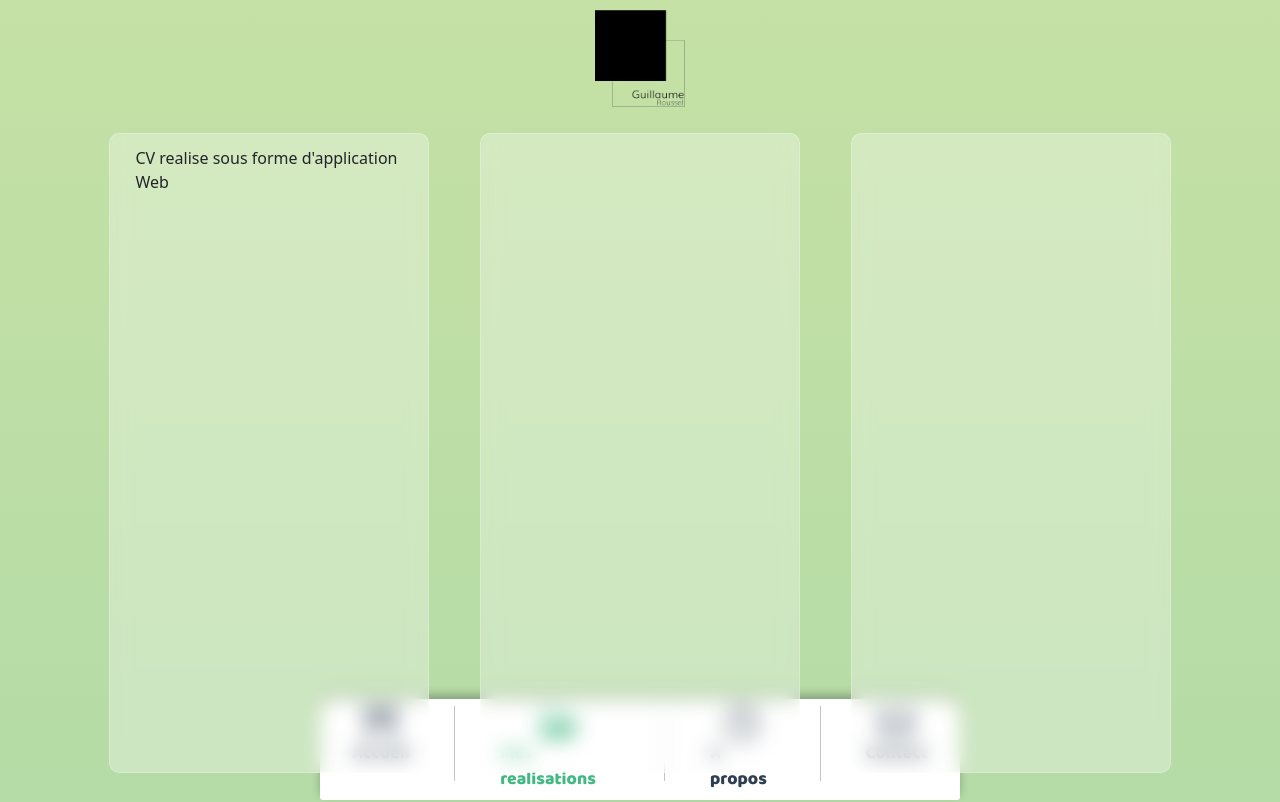
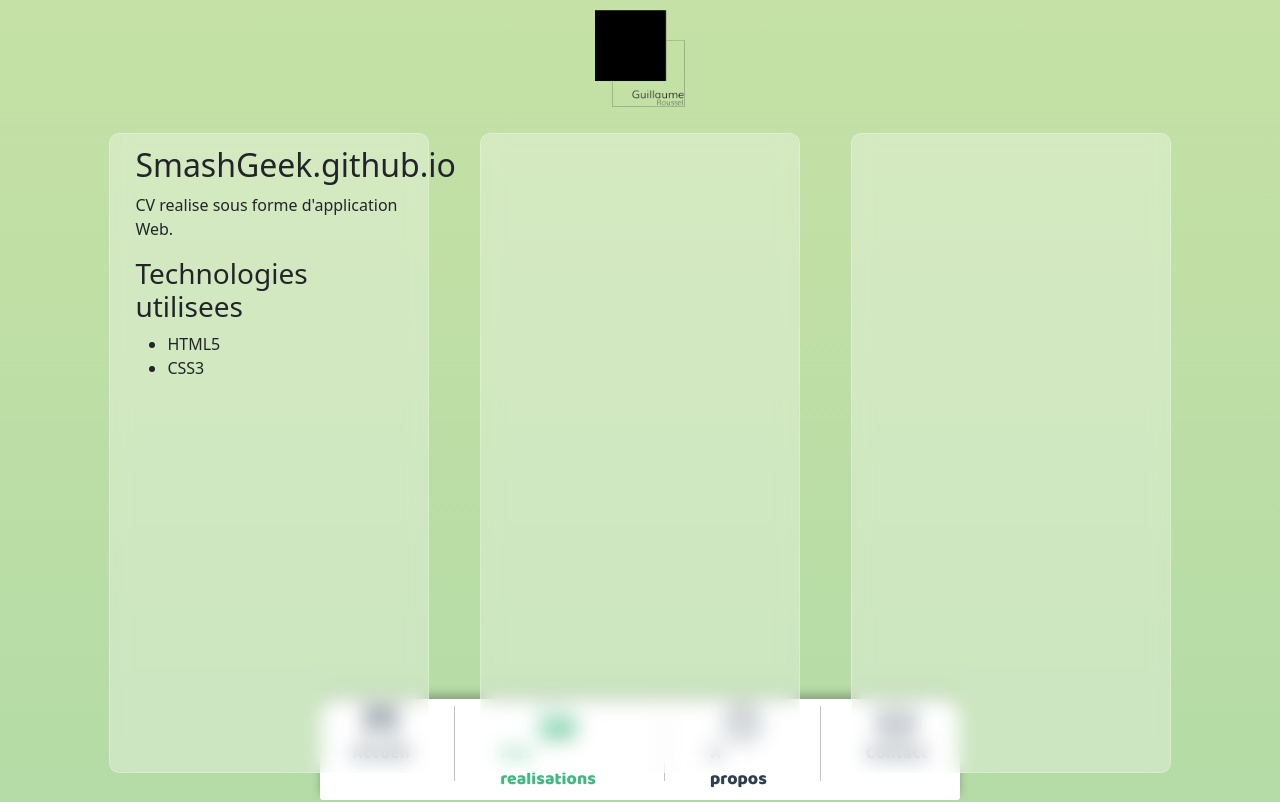
Before and after one commit to SmashGeek/guillaumeroussel, a Vue app: page /#/portfolio in a window 1280 px wide. Shown: the top 802 px of the page. Built offline with nearby package versions, Linux system fonts and the light colour scheme.

Commit message:
Update Portfolio.vue

```diff
--- a/src/views/Portfolio.vue
+++ b/src/views/Portfolio.vue
@@ -1,7 +1,15 @@
 <template>
 <div class="card-container">
   <div class="card-project">
-    <div class="project-description"><p>CV realise sous forme d'application Web </p></div>
+    <div class="project-description">
+      <h2>SmashGeek.github.io</h2>
+      <p>CV realise sous forme d'application Web.</p>
+      <h3>Technologies utilisees</h3>
+    <ul>
+      <li>HTML5</li>
+      <li>CSS3</li>
+    </ul>
+    </div>
     </div>
   <div class="card-project">
     <div class="project-description"></div>
```
